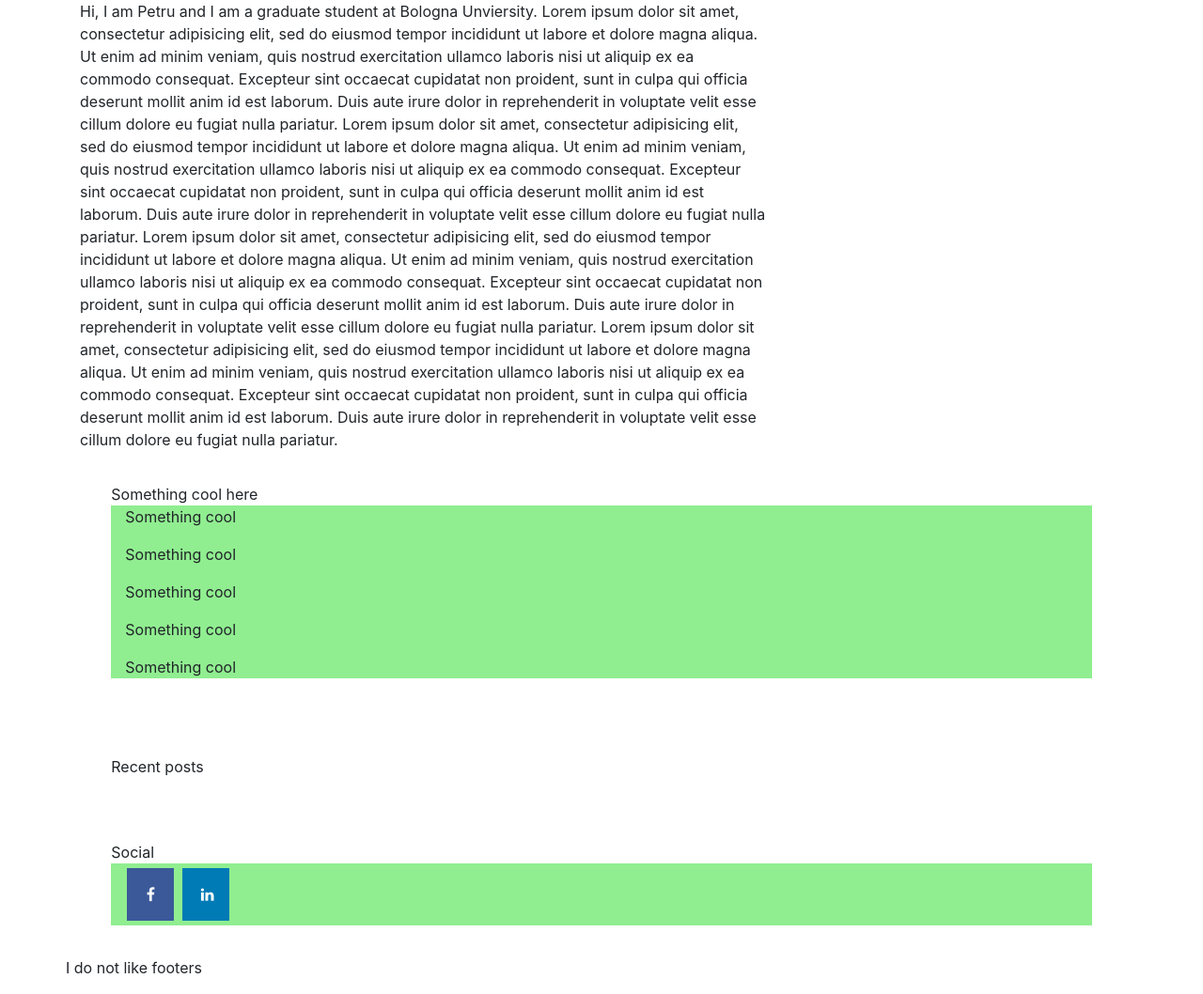
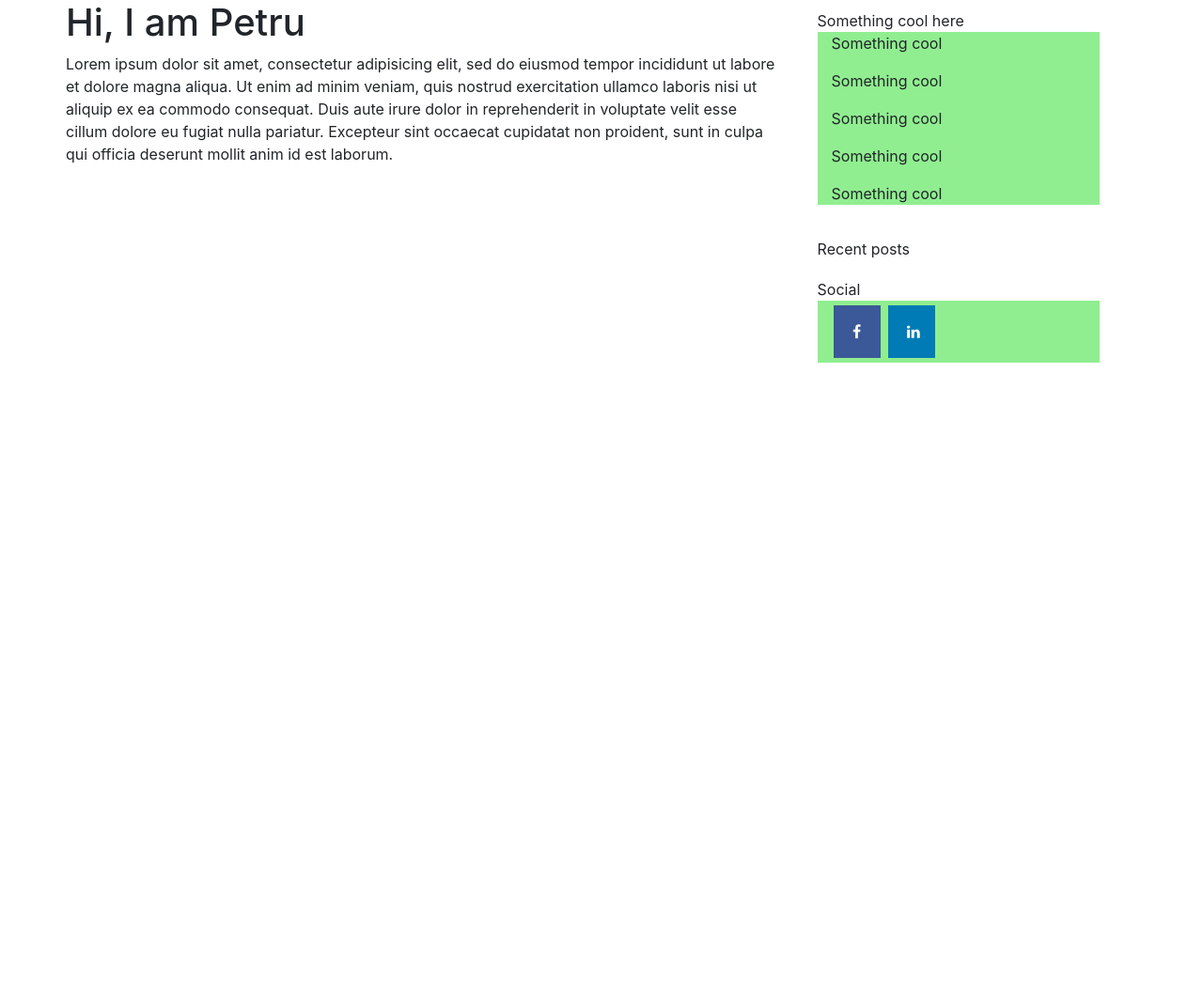
Before and after one commit to pptr3/personal-blog, a PHP site: page /aboutme.php in a window 1280 px wide. Shown: the part 92-1150 px from the top of the page at 94% size. After the commit the page ends 478 px from the top, so only its background shows below. Run offline with PHP 8.4, Linux system fonts and the light colour scheme; data that the repository does not hold is empty; some libraries are stand-ins or nearby versions.

Commit message:
delete mail.php, clean home aboutme contact hireme section

```diff
--- a/aboutme.php
+++ b/aboutme.php
@@ -1,75 +1,34 @@
 <!DOCTYPE html>
 <html lang="zxx" class="no-js">
 	<head>
-
+		<!-- Mobile Specific Meta -->
 		<meta name="viewport" content="width=device-width, initial-scale=1, shrink-to-fit=no">
 		<meta charset="UTF-8">
 		<title>Petru Potrimba's Blog</title>
 		<link href="https://fonts.googleapis.com/css?family=Poppins:100,200,400,300,500,600,700" rel="stylesheet">
 		<link rel="icon" href="res/test.jpg">
 		<link rel="stylesheet" href="try.css">
-
 	</head>
 	<body>
 
 	<?php require 'header.php';?>
   <?php require_once 'dbconnection.php';?>
 
-			<!-- End top-post Area -->
-			<!-- Start latest-post Area -->
-			<section class="latest-post-area pb-120">
-				<div class="container no-padding">
-					<div class="row">
-						<div class="col-lg-8 post-list">
-							<!-- Start latest-post Area -->
-							<div class="latest-post-wrap">
-							Hi, I am Petru and I am a graduate student at Bologna Unviersity.
-              Lorem ipsum dolor sit amet, consectetur adipisicing elit, sed do eiusmod tempor incididunt ut labore et dolore magna aliqua.
-              Ut enim ad minim veniam, quis nostrud exercitation ullamco laboris nisi ut aliquip ex ea commodo consequat.
-              Excepteur sint occaecat cupidatat non proident, sunt in culpa qui officia deserunt mollit anim id est laborum.
-              Duis aute irure dolor in reprehenderit in voluptate velit esse cillum dolore eu fugiat nulla pariatur.
-              Lorem ipsum dolor sit amet, consectetur adipisicing elit, sed do eiusmod tempor incididunt ut labore et dolore magna aliqua.
-              Ut enim ad minim veniam, quis nostrud exercitation ullamco laboris nisi ut aliquip ex ea commodo consequat.
-              Excepteur sint occaecat cupidatat non proident, sunt in culpa qui officia deserunt mollit anim id est laborum.
-              Duis aute irure dolor in reprehenderit in voluptate velit esse cillum dolore eu fugiat nulla pariatur.
-              Lorem ipsum dolor sit amet, consectetur adipisicing elit, sed do eiusmod tempor incididunt ut labore et dolore magna aliqua.
-              Ut enim ad minim veniam, quis nostrud exercitation ullamco laboris nisi ut aliquip ex ea commodo consequat.
-              Excepteur sint occaecat cupidatat non proident, sunt in culpa qui officia deserunt mollit anim id est laborum.
-              Duis aute irure dolor in reprehenderit in voluptate velit esse cillum dolore eu fugiat nulla pariatur.
-              Lorem ipsum dolor sit amet, consectetur adipisicing elit, sed do eiusmod tempor incididunt ut labore et dolore magna aliqua.
-              Ut enim ad minim veniam, quis nostrud exercitation ullamco laboris nisi ut aliquip ex ea commodo consequat.
-              Excepteur sint occaecat cupidatat non proident, sunt in culpa qui officia deserunt mollit anim id est laborum.
-              Duis aute irure dolor in reprehenderit in voluptate velit esse cillum dolore eu fugiat nulla pariatur.
-
+	<div class="container">
+			<div class="row">
+			  <div class="col-sm-8" id="mydiv">
+							<div class="row">
+								<h1>Hi, I am Petru</h1>
+								<p>Lorem ipsum dolor sit amet, consectetur adipisicing elit, sed do eiusmod tempor incididunt ut labore et dolore magna aliqua. Ut enim ad minim veniam, quis nostrud exercitation ullamco laboris nisi ut aliquip ex ea commodo consequat. Duis aute irure dolor in reprehenderit in voluptate velit esse cillum dolore eu fugiat nulla pariatur. Excepteur sint occaecat cupidatat non proident, sunt in culpa qui officia deserunt mollit anim id est laborum.</p>
 							</div>
-						</div>
-
-
-
-		<?php require 'most_popular.php'?>
 					</div>
-				</div>
-			</section>
-			<!-- End latest-post Area -->
-		</div>
-
-
-
-
-
-
-
-	<?php require 'footer.php'?>
-
-
-
-
-
-<script type="text/javascript">
-	function goToArticle(id) {
-		  window.location.href ="image-post.php?" + "id=" + id;
-	}
-</script>
-<script src="https://ajax.googleapis.com/ajax/libs/jquery/3.3.1/jquery.min.js"></script>
-	</body>
+		  		<div class="col-sm-4"><?php require 'most_popular.php'?></div>
+			</div>
+			<div class="row">
+					<div class="col-sm-12">
+							<!-- <?php require 'footer.php'?> -->
+					</div>
+			</div>
+</div>
+	<script src="https://ajax.googleapis.com/ajax/libs/jquery/3.3.1/jquery.min.js"></script></body>
 </html>
```
Also changed, not shown: contact.php (+27 -28 lines), hireme.php (+16 -31 lines), mail.php (deleted, +0 -31 lines).
